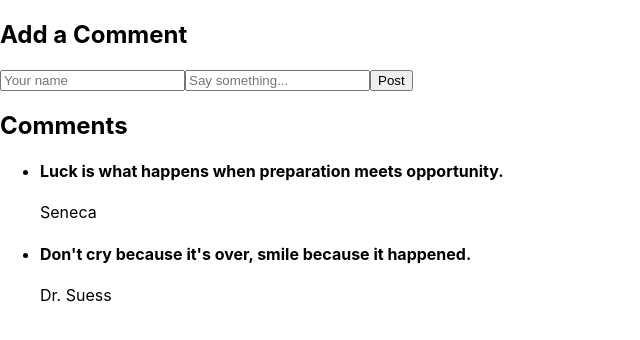
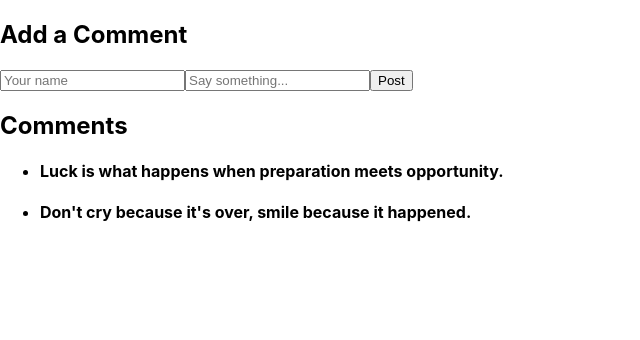
Before and after one commit to markpackham/codeclan_wk14_day2_stateless_functions_react, a React (Create React App) app: page / in a window 1280 px wide. Shown: the top 340 px of the page, without its empty margins (0-640 px from the left). Built offline with nearby package versions, Linux system fonts and the light colour scheme.

Commit message:
refactor function

```diff
--- a/src/components/Comment.js
+++ b/src/components/Comment.js
@@ -1,10 +1,10 @@
 import React from 'react'
 
-const Comment = (props) => {
+const Comment = ({children}, {author}) => {
   return (
     <li className="comment">
-    <h4>{props.children}</h4>
-    <p>{props.author}</p>
+    <h4>{children}</h4>
+    <p>{author}</p>
   </li>
   );
 }
```
